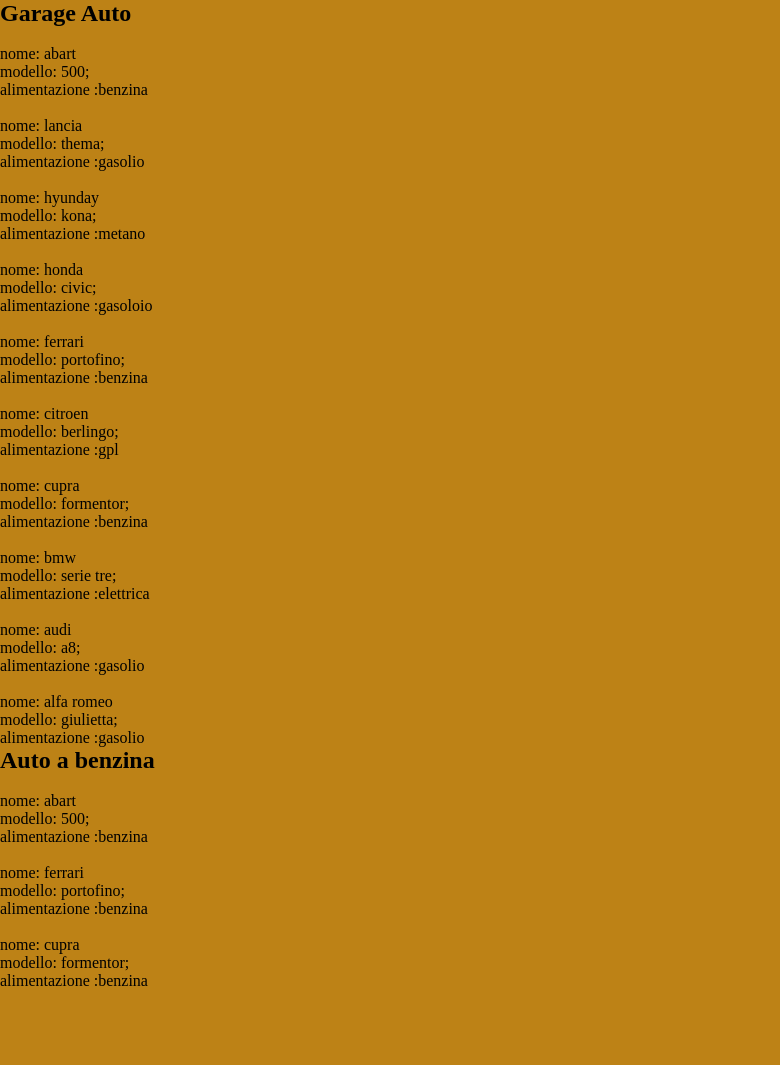
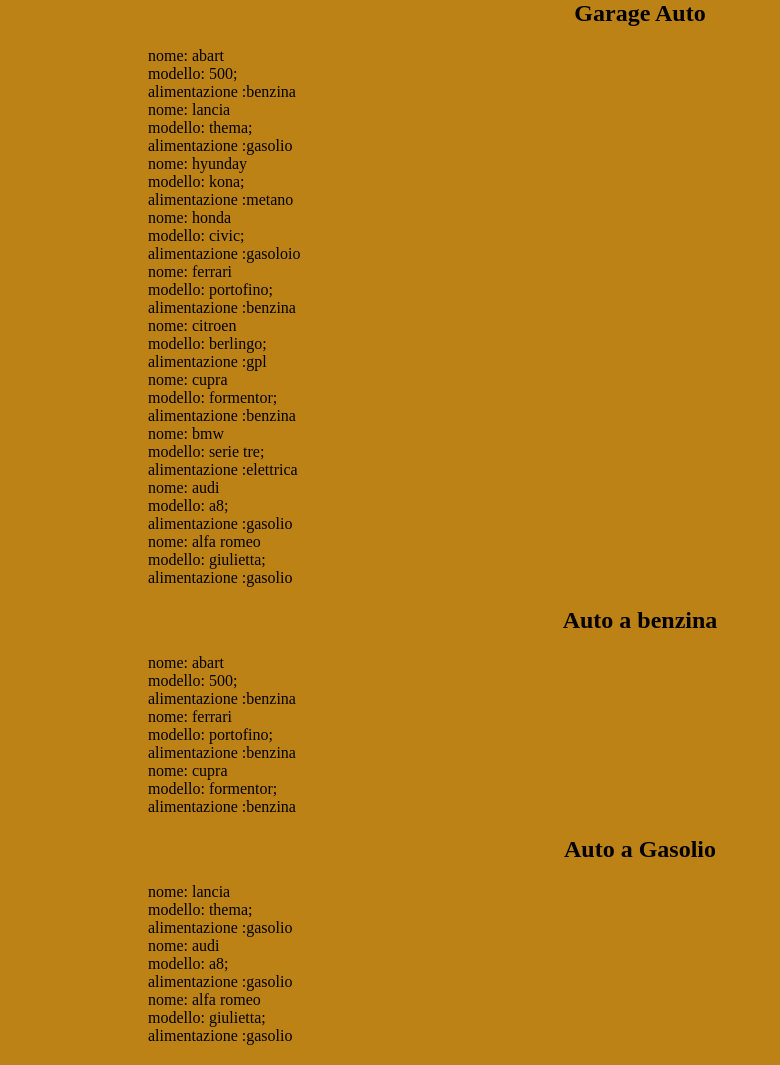
Before and after one commit to merlino79/js-snack-es6, a plain HTML site: page snack4/index.html in a window 1280 px wide. Shown: the whole page, without its empty margins (0-780 px from the left). Before the commit the page ends 990 px from the top, so only its background shows below. Drawn offline with nearby package versions, Linux system fonts and the light colour scheme.

Commit message:
stampa a video auto a gasolio

```diff
--- a/snack4/asset/css/style.css
+++ b/snack4/asset/css/style.css
@@ -7,3 +7,17 @@
 body {
     background-color: #bd8216;
 }
+
+.acContainer {
+    width: 80%;
+    margin: 0 auto;
+}
+
+section ul {
+    list-style: none;
+    padding: 20px;
+}
+
+section h1 {
+    text-align: center;
+}
--- a/snack4/asset/js/script.js
+++ b/snack4/asset/js/script.js
@@ -86,15 +86,22 @@ $(function() {
 
 
     const autoBenzina = automobili.filter((car) => car.alimentazione === 'benzina');
-    //console.log(autoBenzina)
+    console.log(autoBenzina)
+    const autoGasolio = automobili.filter((car) => car.alimentazione === 'gasolio');
+    console.log(autoGasolio);
 
 
     autoBenzina.forEach((car) => {
-        console.log(car);
-        const { nome, modello, alimentazione } = car;
-        console.log(nome, modello, alimentazione, );
+        //console.log(car);
+        //const { nome, modello, alimentazione } = car;
+        //console.log(nome, modello, alimentazione, );
         $('#autoBenzina ul').append(print(car.nome, car.modello, car.alimentazione));
 
+    })
+
+    autoGasolio.forEach((car) => {
+        console.log(car);
+        $('#autoGasolio ul').append(print(car.nome, car.modello, car.alimentazione));
     })
 
 
--- a/snack4/index.html
+++ b/snack4/index.html
@@ -15,6 +15,7 @@
 
 <body>
 
+    <div class="acContainer">
         <section id="parcoMacchine">
             <h1>
                 Garage Auto
@@ -49,6 +50,29 @@
             </ul>
 
         </section>
+        <section id="autoGasolio">
+            <h1>
+                Auto a Gasolio
+            </h1>
+            <ul>
+                <!-- <li>
+                        nome
+                    </li>
+                    <li>
+                        modello
+                    </li>
+                    <li>
+                        alimentazione
+                    </li> -->
+            </ul>
+
+        </section>
+
+    </div>
+
+
+
+
 
 
 
```
Lines whose indentation alone changed are shown as unchanged.
